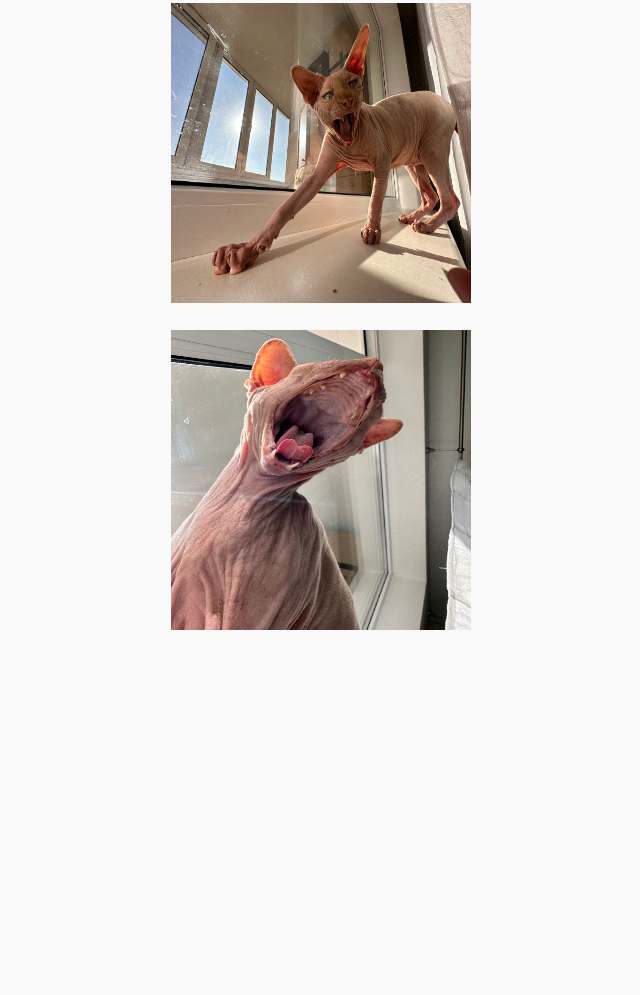
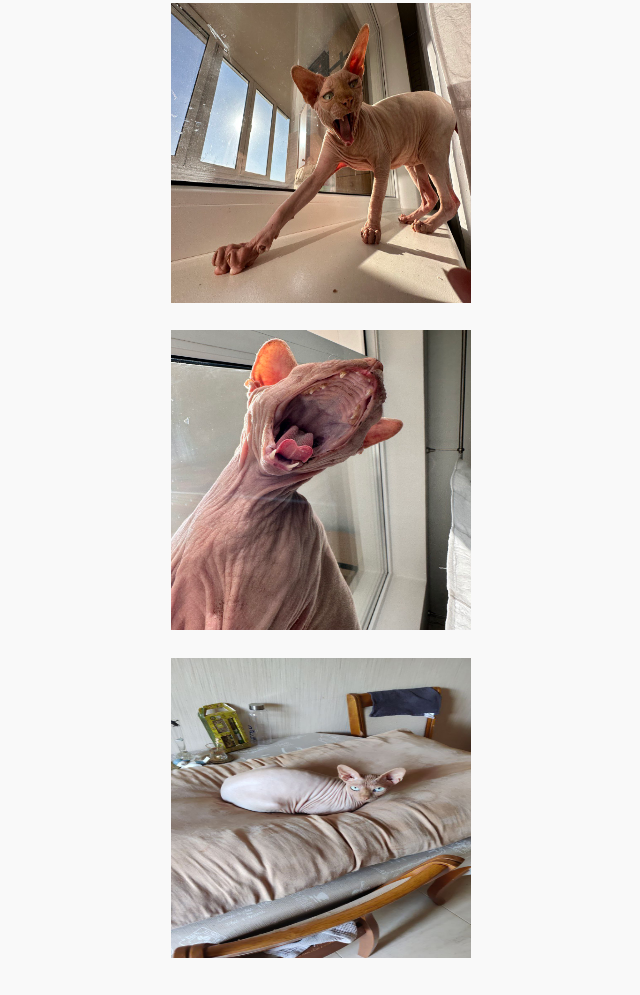
Before and after one commit to ArseniiTA/mayson, a plain HTML site: page pages/gallery.html in a window 1280 px wide. Shown: the part 2169-3164 px from the top of the page, without its empty margins (319-959 px from the left). Before the commit the page ends 2837 px from the top, so only its background shows below. Drawn offline with Linux system fonts and the light colour scheme.

Commit message:
second commit

```diff
--- a/pages/gallery.html
+++ b/pages/gallery.html
@@ -43,6 +43,9 @@
         <div class="image-container" style="margin: 10px;">
             <img src="../photos/cat8.jpg" width="300" height="300">
         </div>
+        <div class="image-container" style="margin: 10px;">
+            <img src="../photos/cat9.jpg" width="300" height="300">
+        </div>
     </main>
 </body>
 </html>
```
Also changed, not shown: photos/cat9.jpg (added).
